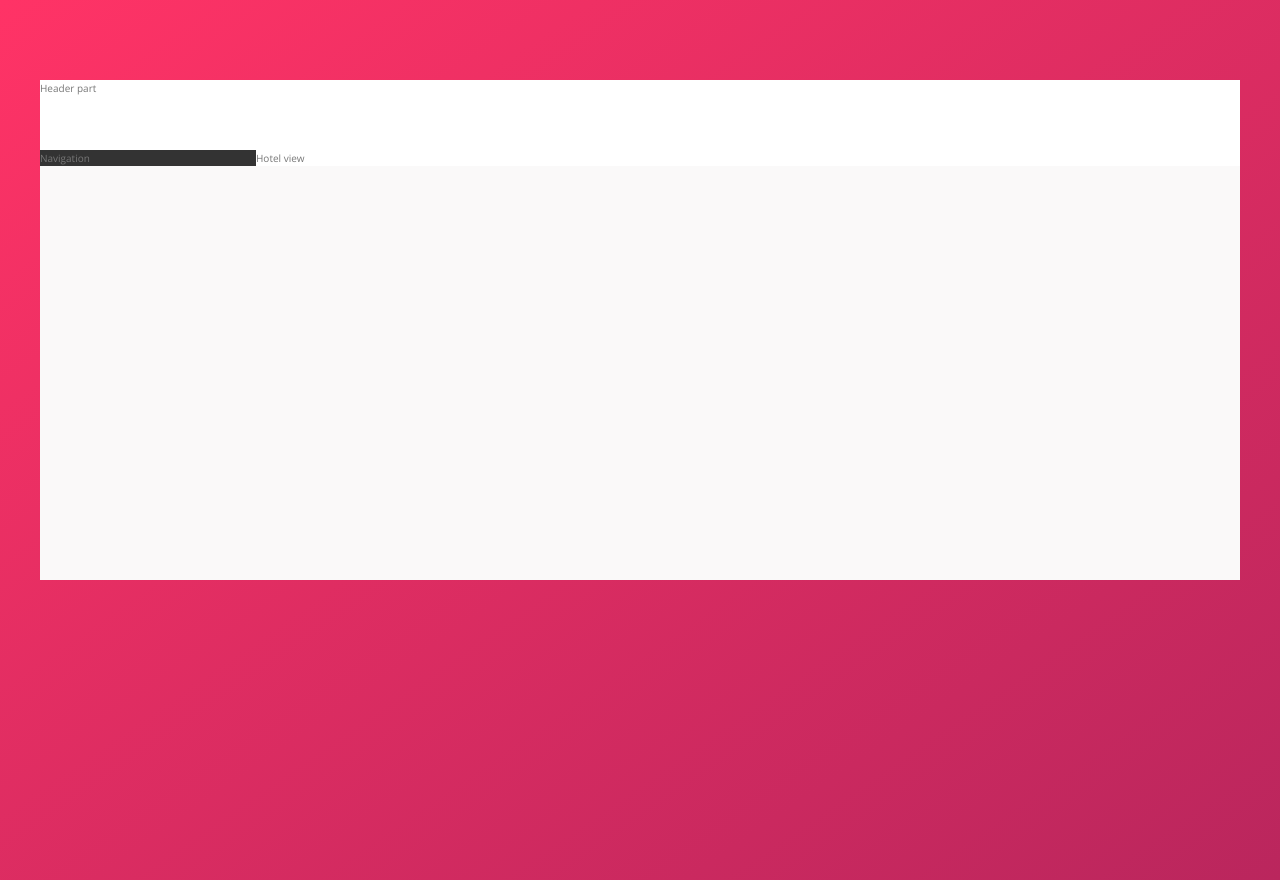
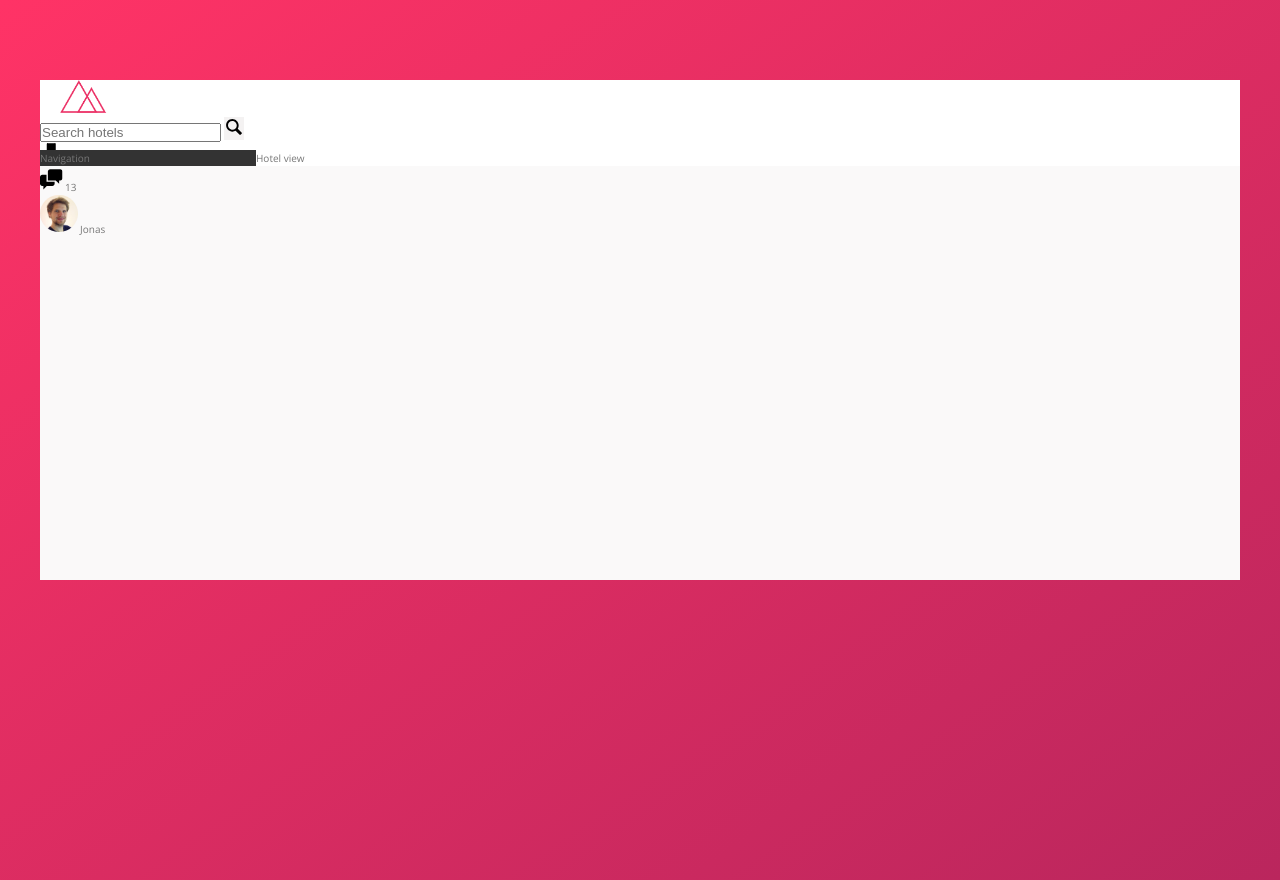
Before and after one commit to DeepLearnerSC/trillo-project, a website: page index.html in a window 1280 px wide. Drawn offline with nearby package versions, Linux system fonts and the light colour scheme.

Commit message:
building the header part1

```diff
--- a/index.html
+++ b/index.html
@@ -1,19 +1,53 @@
 <!DOCTYPE html>
 <html lang="en">
   <head>
-        <meta charset="UTF-8">
-        <meta name="viewport" content="width=device-width, initial-scale=1.0">
+    <meta charset="UTF-8" />
+    <meta name="viewport" content="width=device-width, initial-scale=1.0" />
 
-        <link href="https://fonts.googleapis.com/css?family=Open+Sans:300,400,600" rel="stylesheet">
-        <link rel="stylesheet" href="css/style.css">
-        <link rel="shortcut icon" type="image/png" href="img/favicon.png">
+    <link
+      href="https://fonts.googleapis.com/css?family=Open+Sans:300,400,600"
+      rel="stylesheet"
+    />
+    <link rel="stylesheet" href="css/style.css" />
+    <link rel="shortcut icon" type="image/png" href="img/favicon.png" />
 
     <title>trillo &mdash; Your all-in-one booking app</title>
   </head>
   <body>
     <div class="container">
       <header class="header">
-                Header part
+        <img src="img/logo.png" alt="trillo logo" class="logo" />
+        <form action="#" class="search">
+          <input
+            type="text"
+            class="search__input"
+            placeholder="Search hotels"
+          />
+          <button class="search__button">
+            <svg class="search__icon">
+              <use xlink:href="img/sprite.svg#icon-magnifying-glass"></use>
+            </svg>
+          </button>
+        </form>
+
+        <nav class="user-nav">
+            <div class="user-nav__icon-box">
+                <svg class="user-nav__icon">
+                    <use xlink:href="img/sprite.svg#icon-bookmark"></use>
+                </svg>
+                <span class="user-nav__notification">7</span>
+            </div>
+            <div class="user-nav__icon-box">
+                <svg class="user-nav__icon">
+                    <use xlink:href="img/sprite.svg#icon-chat"></use>
+                </svg>
+                <span class="user-nav__notification">13</span>
+            </div>
+            <div class="user-nav__user">
+                <img src="img/user.jpg" alt="User photo" class="user-nav__user-photo">
+                <span class="user-nav__user-name">Jonas</span>
+            </div>
+        </nav>
       </header>
       <div class="content">
         <nav class="sidebar">
--- a/sass/_components.scss
+++ b/sass/_components.scss
@@ -0,0 +1,49 @@
+// LOGO
+.logo {
+  height: 3.25rem;
+  margin-left: 2rem;
+}
+///////
+.search {
+  .search {
+    &__input {
+
+    }
+
+    &__button {
+      border: none;
+      background-color: var(--color-grey-light-2);
+    }
+
+    &__icon {
+      height: 2rem;
+      width: 2rem;
+      //   fill: var(--color-grey-dark-3);
+    }
+  }
+}
+
+// USER NAVIGATION
+.user-nav {
+  &__icon-box {
+  }
+
+  &__icon {
+    height: 2.25rem;
+    width: 2.25rem;
+    // fill: var(--color-grey-dark-2);
+  }
+
+  &__notification {
+  }
+
+  &__user {
+  }
+  &__user-photo {
+    height: 3.75rem;
+    border-radius: 50%;
+    // margin-right: 1rem;
+  }
+  &__user-name {
+  }
+}
```
Also changed, not shown: css/style.css. Lines whose indentation alone changed are shown as unchanged.
